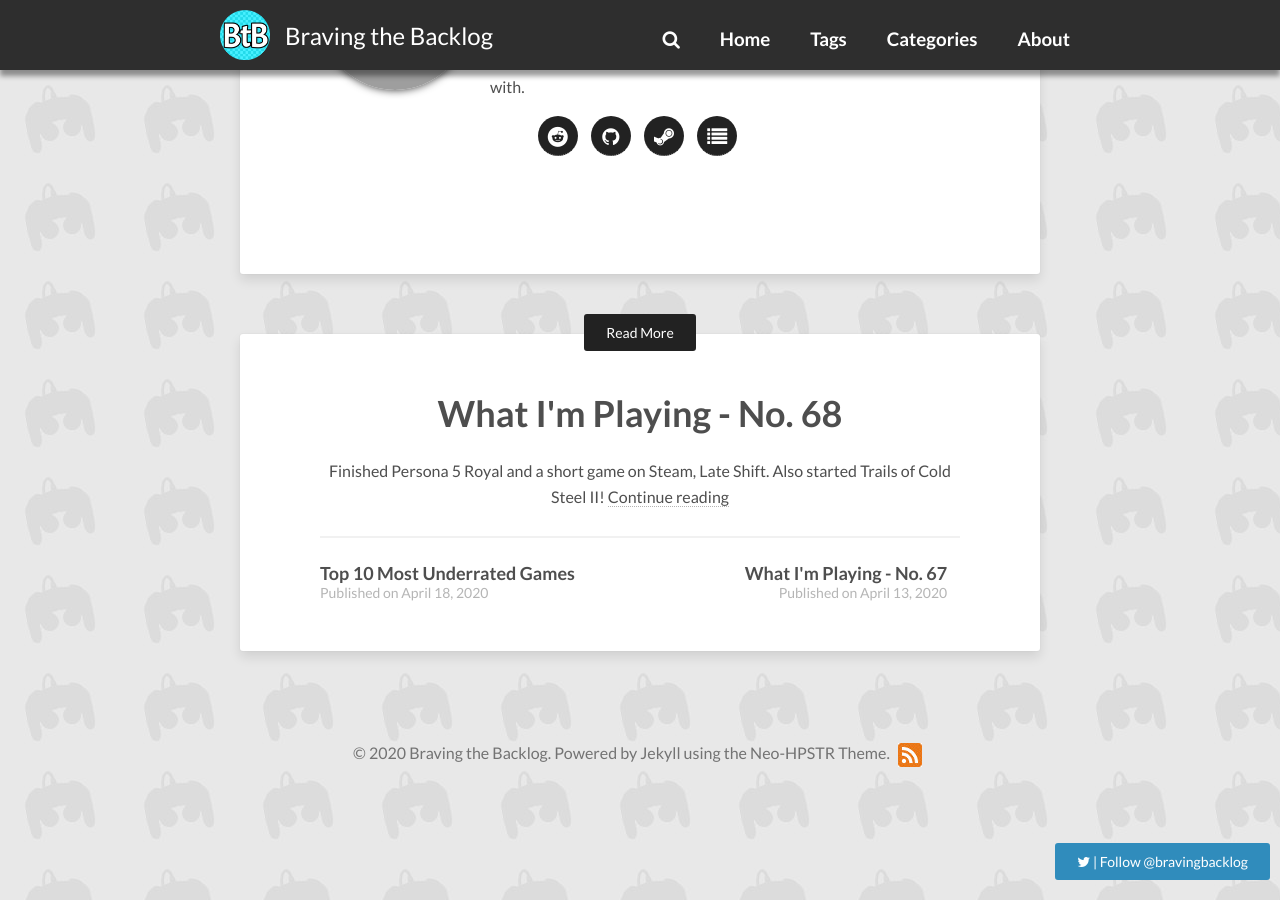
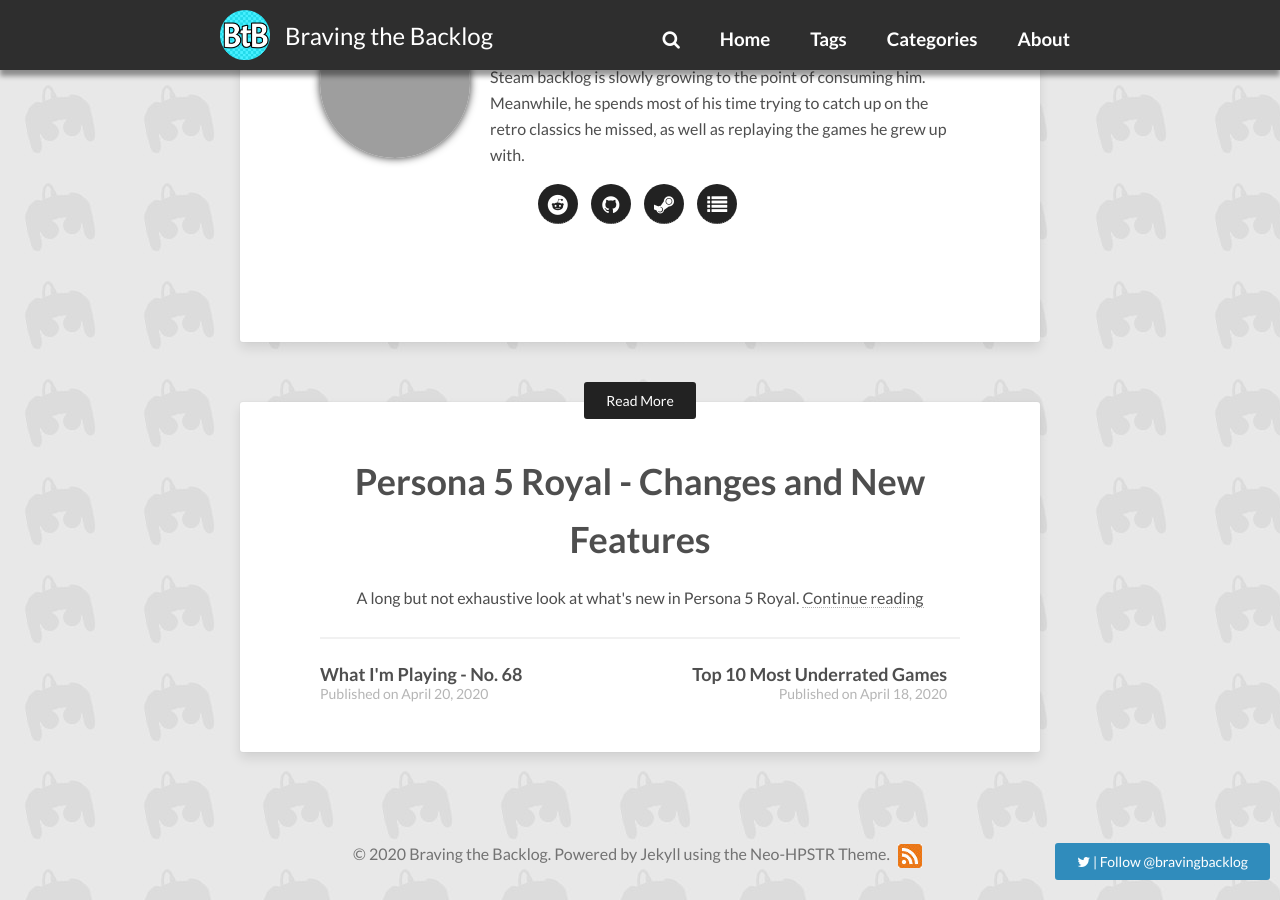
Before and after one commit to BravingTheBacklog/bravingthebacklog.github.io, a Jekyll site: the page built from _posts/2020-01-11-top-10-ps4-games-in-my-backlog.md, in a window 1280 px wide and 900 px high, scrolled down 7380 px. Built offline with Jekyll 4.4.1, drawn with Linux system fonts in a browser that asks for light colours; nearby versions of some CDN libraries; comment, search, counter and statistics services are not loaded; some of the changed lines change nothing that is shown; some of the changed text lies outside the part shown.

Commit message:
Persona 5 Royal - Changes and New Features

```diff
--- a/_posts/2020-01-11-top-10-ps4-games-in-my-backlog.md
+++ b/_posts/2020-01-11-top-10-ps4-games-in-my-backlog.md
@@ -159,7 +159,11 @@
 as the members of the Phantom Thieves in a hack 'n' slash game sounds pretty
 awesome!
 
-## 1. {% include game.html game="Persona 5 Royal" %}
+## 1. {% include game.html game="Persona 5 Royal" checkmark="" %}
+
+**Edit**: Persona 5 Royal is out in the West now, PatronusLight and I have
+finished it, and it's wonderful! Here's [my post on many of the changes and new
+features]({% post_url 2020-04-25-persona-5-royal-changes-and-new-features %}).
 
 Persona 5 Royal is an enhanced version of Persona 5 with new characters,
 gameplay elements, and story additions. As of this writing, it's also not yet
--- /dev/null
+++ b/_posts/2020-04-25-persona-5-royal-changes-and-new-features.md
@@ -0,0 +1,337 @@
+---
+layout: post
+title: Persona 5 Royal - Changes and New Features
+author: bsinky
+description: "A long but not exhaustive look at what's new in Persona 5 Royal."
+date: 2020-04-25
+modified: 2020-04-25
+categories: [Review]
+tags: [Persona,PS4,RPG,Spoiler-Free]
+image:
+    feature: feature-persona-5-royal.jpg
+    thumb: feature-persona-5-royal-thumb.jpg
+---
+Persona 5 Royal has a multitude of new features, and hours of new content. The
+original game is already known for being a *very* long endeavor, and Royal only
+increases its length. It took me and PatronusLight 137 hours to finish our first
+Royal playthrough! It was an absolute joy returning to the world of Persona 5
+again, and experiencing Royal's new features for the first time. There's a lot
+to cover, so let's dive in!
+
+<!--more-->
+
+<figure class="half center">
+    <a href="https://i.imgur.com/fg6y4rg.jpg"><img src="https://i.imgur.com/fg6y4rgm.jpg" alt="Let us start the game"/></a>
+</figure>
+
+This isn't really a review of Persona 5 Royal so much as it is an overview of
+the new features. The Persona games I've played (as of this writing: 3, 4, and
+5) are some of my favorite games of all time, and Royal is now easily added to
+that list. I wanted to write this post to give my thoughts on the new features,
+and while this is by no means an exhaustive list and I'm sure I missed several
+things, I feel I've provided a good picture of how Royal differs and improves
+upon an already spectacular game. I won't spoil anything about the original game
+or Royal, so whether you've played Persona 5 and just want to hear about what
+Royal has to offer, or you're looking to play a version of Persona 5 for the
+first time, this is a safe post for you to read!
+
+### Refined and Expanded Combat
+
+The combat has undergone several tweaks across the board to make it even more
+enjoyable, and even more stylish.
+
+<figure class="half center">
+    <a href="https://i.imgur.com/yVMrHX6.jpg"><img src="https://i.imgur.com/yVMrHX6m.jpg" /></a>
+</figure>
+
+For one, the signature Baton Pass feature from the original game has been
+overhauled. Rather than unlocking by increasing your Confidant rank with a team
+member, it now starts unlocked for every party member automatically.
+Additionally, each character has a Baton Pass Rank, and as their rank increases
+they'll deal even more damage after a Baton Pass, and even regain a bit of lost
+HP and SP when at Max Baton Pass Rank. I'll cover how you increase Baton Pass
+Rank later on, but I really like this increased focus on Baton Passes. Lastly,
+if you manage to Baton Pass between all 4 members of your party, the final
+member will be able to use skills for 0 cost, incentivizing Baton Pass chains
+even further.
+
+<figure class="half">
+    <a href="https://i.imgur.com/GgvqZe8.jpg"><img src="https://i.imgur.com/GgvqZe8m.jpg" /></a>
+    <a href="https://i.imgur.com/9UvgS1g.jpg"><img src="https://i.imgur.com/9UvgS1gm.jpg" /></a>
+</figure>
+
+Another combat system that was present in Persona 5 but sees a much greater
+emphasis in Royal is the Technical system. When an enemy is afflicted with
+certain status ailments, following up with attacks of specific affinities causes
+increased damage, and knocks the enemy down more often. This is called a
+Technical. These were possible in Persona 5, and the combinations for them are
+the same here, but it seemed to me like the status ailments that lead to
+Technicals occurred far more often in Royal. These Technicals are especially
+encouraged against the new "Savage" enemies, which appear in the field with a
+fiery red aura, and usually don't have any weaknesses. Against them, Technicals
+are your best bet to deal damage effectively, and to have the best chance at
+knocking them down to perform an All Out Attack.
+
+<figure class="half center">
+    <a href="https://i.imgur.com/T0V1aJz.jpg"><img src="https://i.imgur.com/T0V1aJzm.jpg" /></a>
+</figure>
+
+One quick random note I want to mention, gun ammo refills after each battle. In
+vanilla Persona 5, your gun ammo only refilled after leaving a dungeon, or in
+rare circumstances, so guns had to be used much more sparingly. With gun ammo
+refilling after each battle, guns are much more viable, though running out of
+ammo during battle still can and will happen when using your guns. Still, it's a
+nice change, and it helps in the early game especially when you most likely
+don't have any Personas with gun skills yet and have to rely on your ammo supply
+in order to hit gun weaknesses on shadows.
+
+Disaster Shadows are a special variant of normal shadows that appear randomly in
+battles. You'll only ever encounter one in a given battle, and they usually
+appear alongside two normal shadows. Disaster Shadows explode when killed,
+causing damage to all other enemies based on how strong the attack that defeated
+them was. Unlike other shadows, they won't attack you in battle - unless you
+attack first. If you attack a Disaster Shadow without knocking it down or
+otherwise incapacitating it, it will counterattack immediately, regardless of
+usual action order. I thought these new types of shadows provided a refreshing
+twist when they popped up from time to time, it was fun using their death
+explosion to defeat the rest of the enemies. They also drop better loot than
+normal shadows, so that's another added benefit!
+
+<figure class="half">
+    <a href="https://i.imgur.com/BCYr5UA.jpg"><img src="https://i.imgur.com/BCYr5UAm.jpg" /></a>
+    <a href="https://i.imgur.com/yINf9Gt.jpg"><img src="https://i.imgur.com/yINf9Gtm.jpg" /></a>
+</figure>
+
+The last major addition to the combat system are Showtime attacks. These are
+powerful and flashy attacks where two specific members team up and attack an
+enemy together. They can only be used when an opportunity for them triggers on
+one of the involved characters' turns. This happens randomly, but is more likely
+in several circumstances, like when Joker is low on health. You'll automatically
+unlock more Showtime attacks as you progress through the game, and each one is
+as amazing as the last. These attacks really allow the characters to shine and
+play off of each other in wonderful ways. I really enjoyed these Showtime
+attacks! You can skip the animations for them, but I found myself watching them
+all the way through way more often than I expected simply because of how
+charming they were!
+
+<figure class="center">
+    <div style='position:relative; padding-bottom:calc(70.80% + 44px)'>
+        <iframe src='https://gfycat.com/ifr/indelibleeacharacari' frameborder='0' scrolling='no' width='100%' height='100%' style='position:absolute;top:0;left:0;' allowfullscreen></iframe>
+    </div>
+</figure>
+
+Of course, Personas are a large part of a Persona game, and Royal adds even more
+Personas. If you're a Persona 5 veteran, you might notice most of the new
+Personas don't appear until late in the game. There are a few sprinkled in prior
+to that though, and these were always cool to see. Having so many of the new
+Personas show up in the late game was pretty nice actually, it really helped
+give that part of the game a unique feeling. Some of these new Personas were
+ones I recognized from Persona 4 Golden and Persona 3 FES, and those were cool
+to see return in Royal, but even cooler were the Personas that I'd never seen
+before, who were pulled from elsewhere in Shin Megami Tensei canon!
+
+<figure class="half">
+    <a href="https://i.imgur.com/cxXFyw0.jpg"><img src="https://i.imgur.com/cxXFyw0m.jpg" /></a>
+    <a href="https://i.imgur.com/TC9qbG7.jpg"><img src="https://i.imgur.com/TC9qbG7m.jpg" /></a>
+</figure>
+
+[![](https://i.imgur.com/w8jVX5Bm.jpg)](https://i.imgur.com/w8jVX5B.jpg)
+{: .image-right }
+
+Speaking of Personas, they all have traits now, and these add even more
+flexibility to Persona builds. Like skills, traits can be inherited during
+fusion. A Persona can have only one trait, and during a fusion you get to choose
+between inherited the trait of one of the component Personas, or keeping the
+trait that the Persona you're fusing would normally have. Traits vary in affect,
+Some reduce the SP cost of skills for a given affinity, others increase the
+power of attacks, and there are a variety of other helpful passive bonuses other
+traits provide.
+
+Another new Persona-related feature: Fusion Alarms in the Velvet Room. These
+occur randomly after finishing a battle, and are more likely the more battles
+you fight without one occuring. Once a Fusion Alarm begins, you're notified of
+it immediately, and it will last until you visit the Velvet Room. Fusion Alarms
+power up all the usual Velvet Room rituals. Personas fused during an Alarm will
+have better stats than normal. Personas will gain more experience when
+strengthened, and you get more powerful items from itemizing Personas. The catch
+with all of this is that accidents are more likely, especially after the first
+time using one of the rituals, or if a Persona that was fused during the current
+Alarm is involved. If you're unlucky, you could even have an accident occur on
+your first ritual attempt during an Alarm. On the flip side, I don't think
+accidents are possible when a Fusion Alarm isn't in effect, which is a nice
+change. Also, if a fusion accident occurs when you use a Persona you just fused
+as one of the materials, it will get a random set of skills, and these are most
+likely going to be skills it wouldn't otherwise learn. This was interesting to
+see a few times, but even more beneficial are strengthening accidents during a
+Fusion Alarm. These won't give your Persona any experience, but they will
+increase its stats. If you have Personas at the max level, this allows you to
+power them up further even though they can't level up any more!
+
+<figure class="third">
+    <a href="https://i.imgur.com/9txj3SU.jpg"><img src="https://i.imgur.com/9txj3SUm.jpg" /></a>
+    <a href="https://i.imgur.com/1PUReOI.jpg"><img src="https://i.imgur.com/1PUReOIm.jpg" /></a>
+    <a href="https://i.imgur.com/lThFO5j.jpg"><img src="https://i.imgur.com/lThFO5jm.jpg" /></a>
+</figure>
+
+### Confidant and Palace Changes
+
+A few existing Confidant abilities were tweaked a little. The only one I know
+for sure was changed is one of Ryuji's higher rank abilities. Originally, it
+would automatically defeat weaker shadows and add them to your current Persona
+stock when ambushing them. In Royal, they're automatically defeated when you
+dash into them instead of just ambushing, giving you more control of when to
+automatically defeat them. Also, you get money and experience from these
+automatic wins now! I'm pretty sure Ohya's confidant abilities underwent changes
+as well, but I don't remember exactly what she did in the original game.
+
+Every Palace saw some sort of change, some larger than others. A lot of the time
+these changes involve reworked level design utilizing Joker's new grappling
+hook. You can use this grappling hook on specific points around the Palaces to
+reach new areas. Some of these new areas involve the new collectibles in each
+Palace: Will Seeds. Each Palace has three Will Seeds, all of which are optional
+to collect. Some of them are off the beaten path while others are basically
+right next to the main path through a Palace. The benefit of collecting all
+three Will Seeds is pretty substantial. Doing so nets you an accesory that can
+only be obtained from that Palace's Will Seeds. One of these in particular
+removes any weaknesses Joker's Persona has. It's almost overpowered to be
+honest, and I kept it equipped to Joker for almost the rest of the game after I
+got it.
+
+<figure class="third">
+    <a href="https://i.imgur.com/8wISOhK.jpg"><img src="https://i.imgur.com/8wISOhKm.jpg" /></a>
+    <a href="https://i.imgur.com/ZtVz05U.jpg"><img src="https://i.imgur.com/ZtVz05Um.jpg" /></a>
+    <a href="https://i.imgur.com/xwEfwjO.jpg"><img src="https://i.imgur.com/xwEfwjOm.jpg" /></a>
+</figure>
+
+Aside from the Will Seeds and grappling hook additions to Palaces, some of the
+more tedious puzzles from the original game have been streamlined in Royal. This
+really makes one of the mid-game dungeons more enjoyable! Every boss also has
+new or reworked phases. Every one of these plays directly into the bosses
+character, and they were all really nice changes to see. Unfortunately, the
+aforementioned mid-game dungeon that had its tedious puzzles fixed had its boss
+battle worsened in Royal. The new mechanics for that boss fight make it
+*frustrating*, which is a shame becuase the rest of the changes to that part of
+the game were wonderful.
+
+Mementos has also been given an overhaul, featuring new music, collectibles, and
+the new character, Jose. Jose is a mysterious character interested in studying
+humans and gathering the flowers that appear around Mementos. You make a deal
+with him early on to collect flowers for him, and collect stamps he's scattered
+throughout Mementos as well. In return, you can spend your flowers at his shop
+when he randomly appears on floors of Mementos. He sells some pretty nice items,
+and you'll collect plenty of flowers just making your way through Mementos so
+there's really no reason not to trade with Jose. Additionally, you can use the
+stamps you've collected to increase the amount of experience, gold, and/or items
+you get while in Mementos. Making full use of this is probably the best way to
+grind for those resources! I mentioned in passing earlier, but there's new music
+in Mementos and this improves the area *immensely*. There was basically just a
+single song that played throughout all of Mementos before. Now there are several
+new tracks, each one a variation of the one before. In this way, the new music
+is similar to the Tartarus themes from Persona 3, and that's a very good thing
+in my book!
+
+<figure class="third">
+    <a href="https://i.imgur.com/xDegE7d.jpg"><img src="https://i.imgur.com/xDegE7dm.jpg" /></a>
+    <a href="https://i.imgur.com/k1qVHdb.jpg"><img src="https://i.imgur.com/k1qVHdbm.jpg" /></a>
+    <a href="https://i.imgur.com/qgCQreZ.jpg"><img src="https://i.imgur.com/qgCQreZm.jpg" /></a>
+</figure>
+
+### New Activities
+
+There are many new things to do around Tokyo. Some of these are additions to
+existing areas, like the crosswords you can now solve some evenings at LeBlanc.
+Most of the new activities are in Kichijoji though. This is a brand new
+explorable area, and a large one at that. You can take your friends to Penguin
+Sniper to play darts or billiards, and the former is a new mini-game. It's
+pretty fun, and uses the DualShock 4's motion-sensing capabilities for aiming
+and throwing darts. More importantly, playing darts with teammates raises their
+Baton Pass Rank, and playing billiards after reading an in-game book will
+increase your Technical Rank to make your Technicals even stronger. You can also
+invite a friend to the jazz club for non-alcoholic cocktails and conversation,
+which will give their Persona some experience and provide a permanent HP, SP, or
+stat boost for them as well.
+
+<figure class="half">
+    <a href="https://i.imgur.com/Qn75vnT.jpg"><img src="https://i.imgur.com/Qn75vnTm.jpg" /></a>
+    <a href="https://i.imgur.com/OAst13W.jpg"><img src="https://i.imgur.com/OAst13Wm.jpg" /></a>
+</figure>
+
+The Thieves Den exists across all your playthroughs, and serves as a chill
+hangout spot for you, the player, to relax. You can pop in for a quick break by
+choosing the Thieves Den option from the menu during your daily life free time.
+This is where you can view your Award progress, as well as listen to game music,
+view artwork, re-watch cutscenes, play the card game Tycoon, and put out
+decorations that your confidants will remark on. The Awards are pretty much
+supplementary trophies. You can easily get the platinum trophy for Royal before
+unlocking all the Awards. Award unlock status persists between playthroughs, so
+things like "enter a romantic relationship with all eligible confidants" can be
+pursued over as many or few playthroughs as you like. Each Award unlocked gives
+you P-Medals, which are the in-game currency used to unlock the aforementioned
+music, art, videos, and so forth in the Thieves Den. I could say a lot more
+about Tycoon, it's a pretty addicting mini-game with rules that are hard to
+describe, easy enough to pick up, and difficult to master. There seems to be
+quite a bit of luck involved, or maybe we're just particularly unskilled. You
+can play on three different difficulties, but the AI teammates still sometimes
+wiped the floor with us even on the easiest difficult, though sometimes it was
+the other way around. I really like the inclusion of the Thieves Den, it's such
+a beautiful homage to all the wonderful stuff packed into Persona 5 Royal!
+
+<figure class="half">
+    <a href="https://i.imgur.com/meqcLUH.jpg"><img src="https://i.imgur.com/meqcLUHm.jpg" /></a>
+    <a href="https://i.imgur.com/Xdig65P.jpg"><img src="https://i.imgur.com/Xdig65Pm.jpg" /></a>
+</figure>
+<figure class="third">
+    <a href="https://i.imgur.com/rmWts4h.jpg"><img src="https://i.imgur.com/rmWts4hm.jpg" /></a>
+    <a href="https://i.imgur.com/Cd1zGnh.jpg"><img src="https://i.imgur.com/Cd1zGnhm.jpg" /></a>
+    <a href="https://i.imgur.com/2I1ouXd.jpg"><img src="https://i.imgur.com/2I1ouXdm.jpg" /></a>
+</figure>
+
+### New Story Chapter
+
+Now we move on to possibly the biggest addition to Royal, at least in terms of
+sheer content: the new story chapter. This consists of roughly an additional
+playable month of in-game days and a brand new dungeon, and showcases the two
+new characters, Dr. Takuto Maruki and Kasumi Yoshizawa. Each of them is a new
+Confidant to spend time with, which offer new and useful confidant abilities as
+you rank up with them. For example, one of the abilities you'll get from ranking
+up with Maruki is "Flow," which triggers randomly and gives you both Charge and
+Concentrate to more than double the damage of your next attack, and one of the
+abilities you get from Kasumi is "Chaînés Hook," which allows you to use your
+grappling hook to ambush enemies from a distance and potentially start the
+battle with them dizzy or suffering from some other status ailment.
+
+[![](https://i.imgur.com/4FkJuoKm.jpg)](https://i.imgur.com/4FkJuoK.jpg)
+{: .image-right }
+
+Both characters are introduced before the new chapter begins. Maruki's
+introduction felt especially natural to me. If I hadn't played Persona 5
+beforehand, I probably would have thought his character was always in the game
+because his role as Shujin Academy's counselor just makes so much sense.
+Kasumi's introduction feels a little more out of place. She's just sort of
+introduced and appears in random scenes from time to time. Neither character has
+much story significance until the new chapter, so introducing them well before
+it starts is an interesting choice.
+
+But oh man, these new characters shine *so* brightly during the new chapter. I
+won't include any spoilers here, but I love the new story segment and their
+roles in it are simply wonderful. Also, the new dungeon was so much fun! It's
+full of new enemies, and great new songs.
+
+<figure class="center">
+    <div style='position:relative; padding-bottom:calc(70.80% + 44px)'>
+        <iframe src='https://gfycat.com/ifr/handyhelplessdrake' frameborder='0' scrolling='no' width='100%' height='100%' style='position:absolute;top:0;left:0;' allowfullscreen></iframe>
+    </div>
+</figure>
+
+### Closing Thoughts
+
+So that's that, my thoughts on all the new Persona 5 Royal features I had notes
+on. As I said earlier, this list is not exhaustive. There's even *more* to Royal
+than what you see here, but I had to cut myself off somewhere! If you're on the
+fence about getting it, hopefully this helped you decide one way or the other. I
+would recommend it for sure, whether you've played Persona 5 before or not!
+
+<figure class="half">
+    <a href="https://i.imgur.com/3wQxibf.png"><img src="https://i.imgur.com/3wQxibfm.png" /></a>
+    <a href="https://i.imgur.com/zzxPqfO.png"><img src="https://i.imgur.com/zzxPqfOm.png" /></a>
+</figure>
```
Also changed, not shown: images/feature-persona-5-royal-thumb.jpg (added), images/feature-persona-5-royal.jpg (added).
